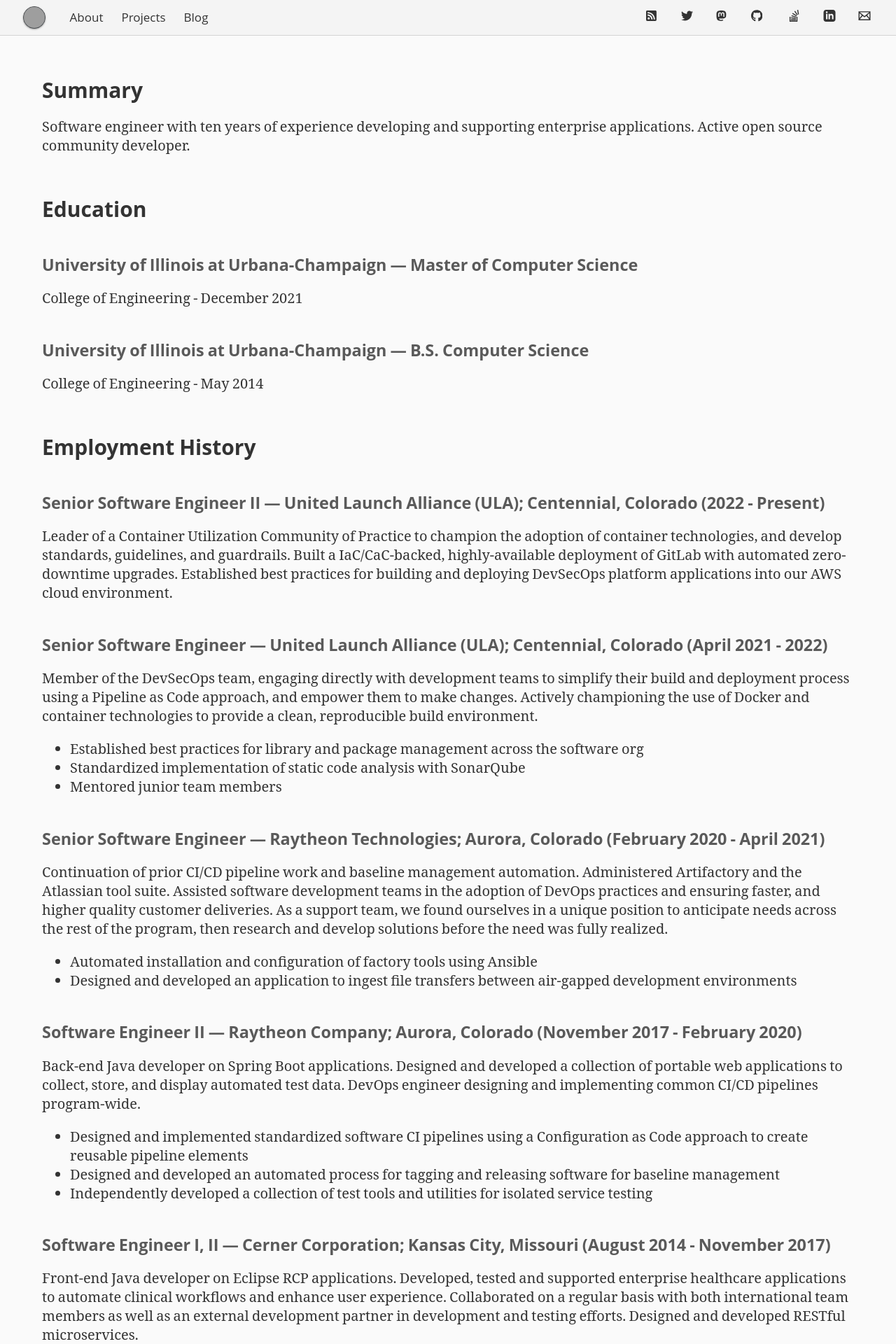
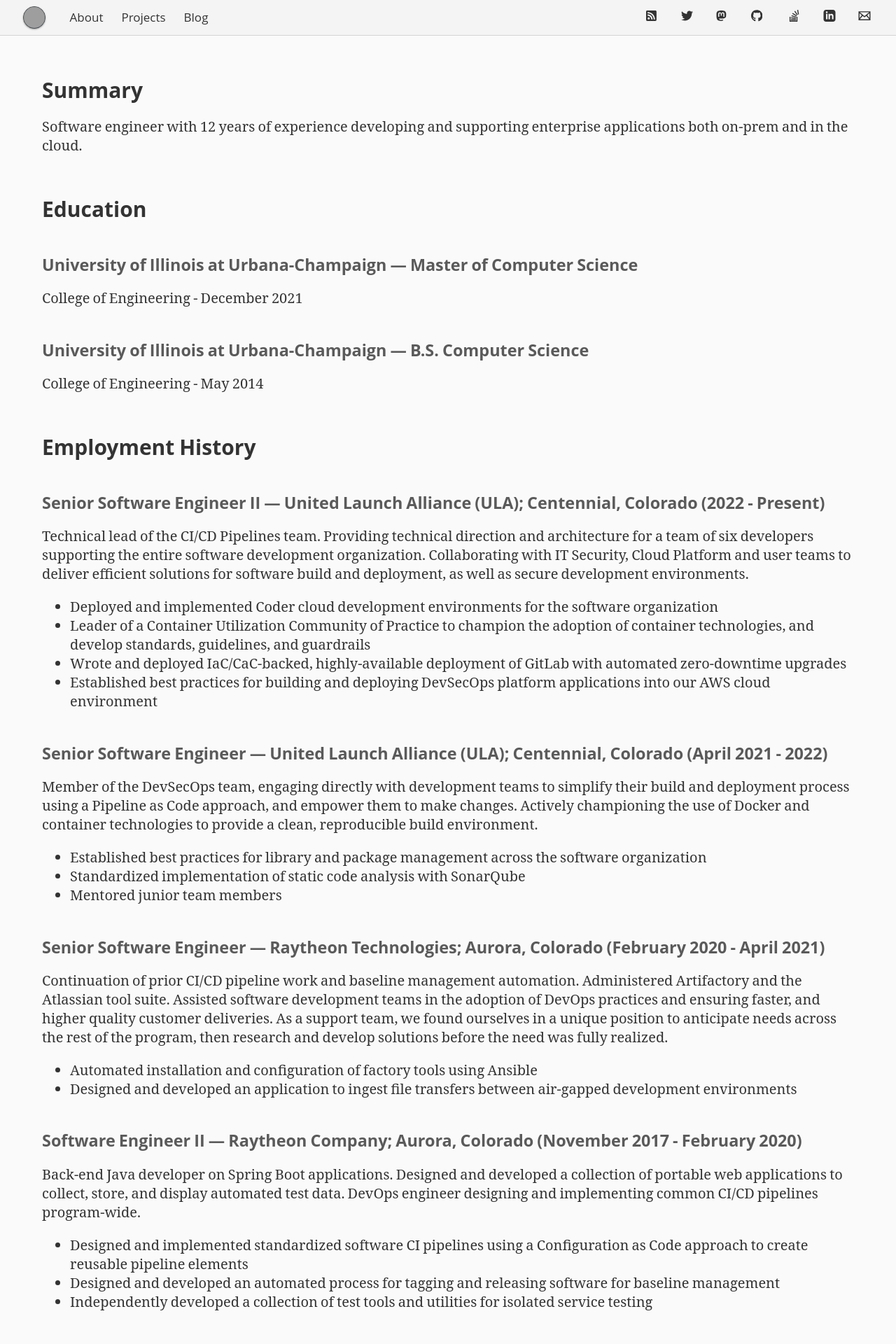
Before and after one commit to avojak/avojak.github.io, a Jekyll site: the page built from _pages/resume.html, in a window 1280 px wide. Shown: the top 1920 px of the page at 70% size. Built offline with Jekyll 4.4.1, drawn with Linux system fonts in a browser that asks for light colours; some of the changed text lies outside the part shown; grey boxes are pictures that could not be loaded.

Commit message:
Update resume

```diff
--- a/Gemfile
+++ b/Gemfile
@@ -8,3 +8,4 @@
 end
 
 gem "webrick", "~> 1.8"
+gem "csv"
--- a/_pages/resume.html
+++ b/_pages/resume.html
@@ -7,8 +7,7 @@
   <section class="row resume-row" id="resume-summary">
     <h2>Summary</h2>
     <p>
-      Software engineer with ten years of experience developing and
-      supporting enterprise applications. Active open source community developer.
+      Software engineer with 12 years of experience developing and supporting enterprise applications both on-prem and in the cloud.
     </p>
   </section>
 </section>
@@ -33,10 +32,17 @@
     <section class="employment-entry">
       <h3><b>Senior Software Engineer II &mdash; United Launch Alliance (ULA); Centennial, Colorado</b> (2022 - Present)</h3>
       <p>
-        Leader of a Container Utilization Community of Practice to champion the adoption of container technologies, and develop standards,
-        guidelines, and guardrails. Built a IaC/CaC-backed, highly-available deployment of GitLab with automated zero-downtime upgrades.
-        Established best practices for building and deploying DevSecOps platform applications into our AWS cloud environment.
+        Technical lead of the CI/CD Pipelines team. Providing technical direction and architecture for a team of six developers supporting
+        the entire software development organization. Collaborating with IT Security, Cloud Platform and user teams to deliver efficient
+        solutions for software build and deployment, as well as secure development environments.
       </p>
+      <ul>
+        <li>Deployed and implemented Coder cloud development environments for the software organization</li>
+        <li>Leader of a Container Utilization Community of Practice to champion the adoption of container technologies, and develop standards,
+        guidelines, and guardrails</li>
+        <li>Wrote and deployed IaC/CaC-backed, highly-available deployment of GitLab with automated zero-downtime upgrades</li>
+        <li>Established best practices for building and deploying DevSecOps platform applications into our AWS cloud environment</li>
+      </ul>
     </section>
     <section class="employment-entry">
       <h3><b>Senior Software Engineer &mdash; United Launch Alliance (ULA); Centennial, Colorado</b> (April 2021 - 2022)</h3>
@@ -46,7 +52,7 @@
         to provide a clean, reproducible build environment.
       </p>
       <ul>
-        <li>Established best practices for library and package management across the software org</li>
+        <li>Established best practices for library and package management across the software organization</li>
         <li>Standardized implementation of static code analysis with SonarQube</li>
         <li>Mentored junior team members</li>
       </ul>
@@ -139,7 +145,7 @@
       <ul>
         <li>AWS, Ansible, Terraform, Packer, Docker</li>
         <li>Spring/Spring Boot, SWT, GTK, JUnit, Mockito</li>
-        <li>Artifactory, GitLab, Atlassian tool suite</li>
+        <li>Artifactory, GitLab, Coder, Atlassian tool suite</li>
       </ul>
     </section>
     <section class="skill-category">
```
Also changed, not shown: _includes/bio.html (+4 -5 lines).
